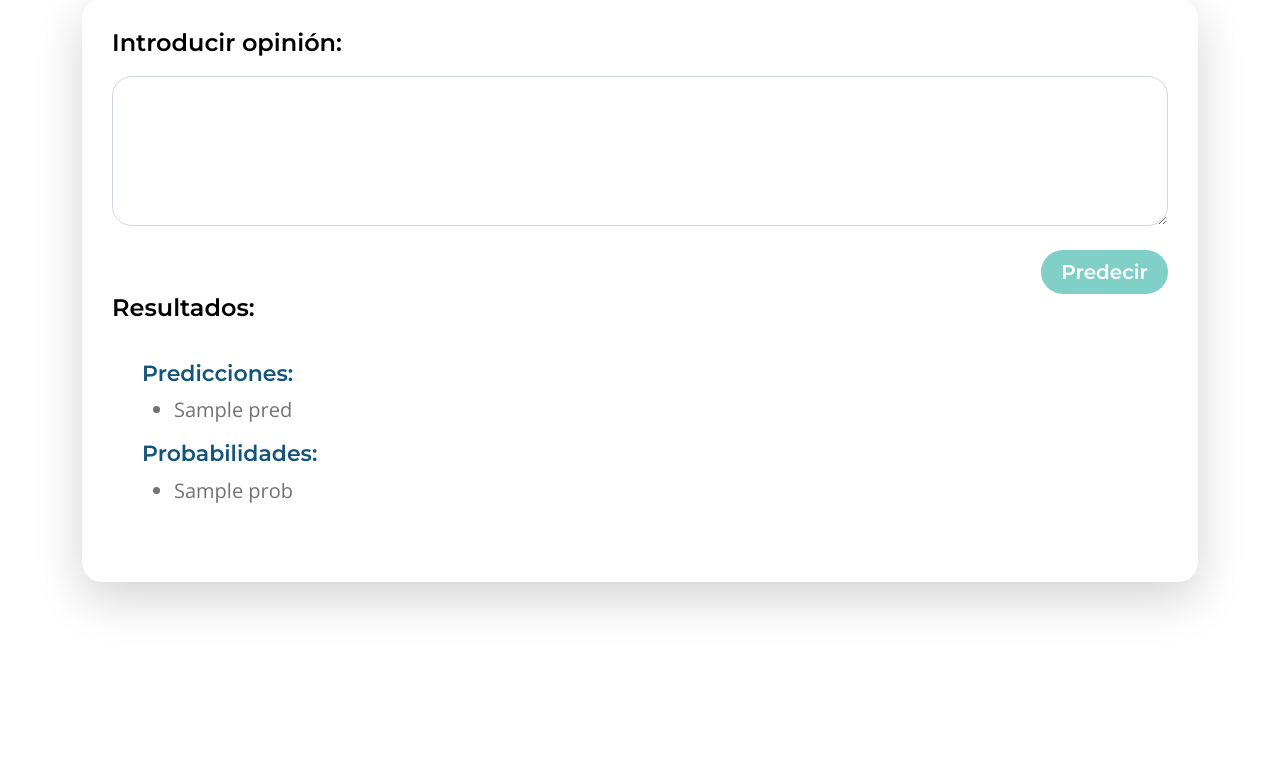
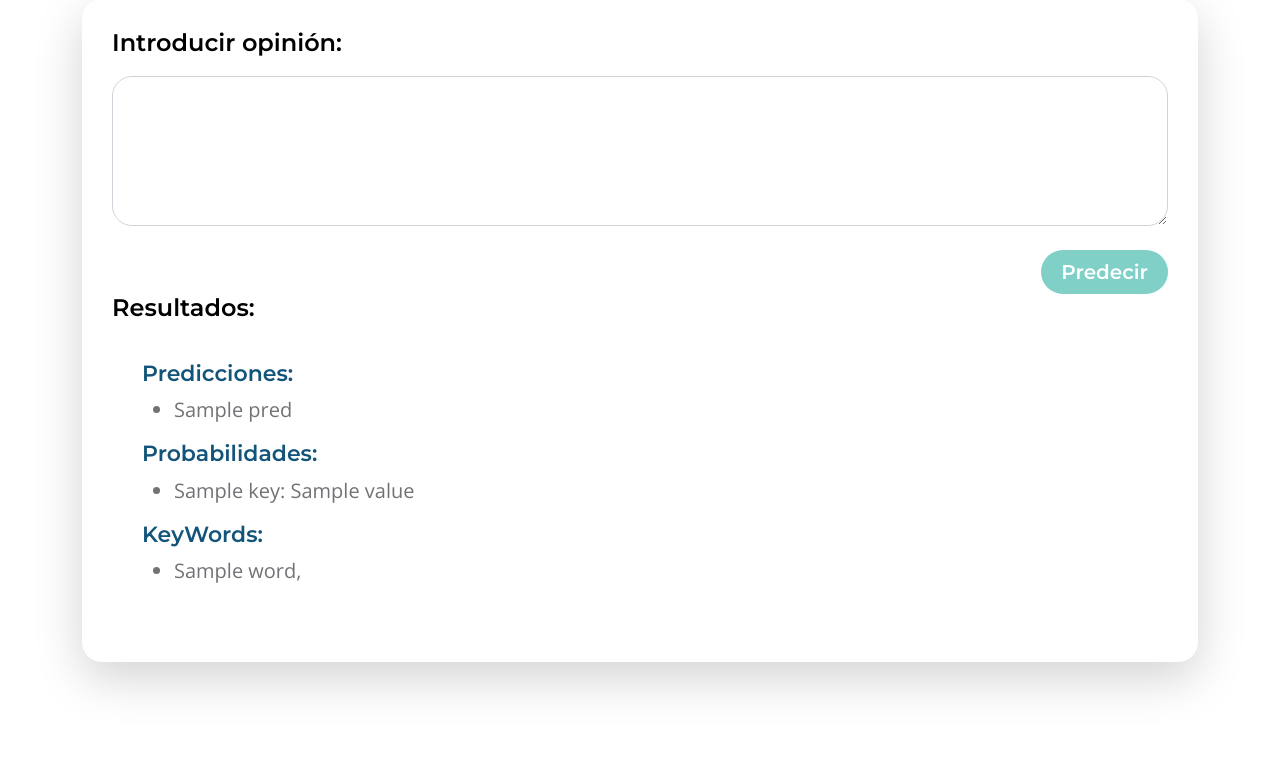
Before and after one commit to BI-Proyecto-2024/Proyecto-1, a Flask app: template Etapa 2/project/templates/indexapp.html in a window 1280 px wide. Shown: the part 1524-2286 px from the top of the page. Before the commit the page ends 2135 px from the top, so only its background shows below. Run offline with Flask 3, Linux system fonts and the light colour scheme; the template is opened without the code that fills it: most values are stand-ins (such as "Sample title", 1, 10 or a date in 2020); some libraries are stand-ins or nearby versions.

Commit message:
Correciones

```diff
--- a/Etapa 2/app.py
+++ b/Etapa 2/app.py
@@ -36,6 +36,7 @@ async def predict(
         if file:
             # Verificamos si el archivo es un Excel
             if not file.filename.endswith('.xlsx'):
+                print("No se proporcionó texto o archivo")
                 return JSONResponse(content={"error": "El archivo debe ser un Excel (.xlsx)"}, status_code=400)
 
             # Leemos el archivo Excel
@@ -46,6 +47,7 @@ async def predict(
             data = pd.DataFrame({"Textos_espanol": [text_input]})
 
         else:
+            print("No se proporcionó texto o archivo")
             return JSONResponse(content={"error": "No se proporcionó texto o archivo"}, status_code=400)
 
         # Realiza predicciones
--- a/Etapa 2/project/templates/indexapp.html
+++ b/Etapa 2/project/templates/indexapp.html
@@ -185,7 +185,8 @@
                                                     </div>
                                                 </form>
 
-                                                {% if prediction %}
+                                                {% if results %}
+                                                {% for result in results%}
                                                 <h5>Resultados:</h5>
                                                 <div class="mb-0" style="padding: 30px;">
                                                     <h6>Predicciones:</h6>
@@ -196,11 +197,20 @@
                                                     </ul>
                                                     <h6>Probabilidades:</h6>
                                                     <ul>
-                                                        {% for prob in prediction['probabilities'] %}
-                                                            <li>{{ prob }}</li>
+                                                        {% for key, value in result['probabilidades'].items() %}
+                                                            <li>{{ key }}: {{ value }}</li>
                                                         {% endfor %}
                                                     </ul>
+                                                    <h6>KeyWords:</h6>
+                                                    <ul>
+                                                        <li>
+                                                        {% for word in prediction['texto'] %}
+                                                            {{word}},
+                                                        {% endfor %}
+                                                        </li>
+                                                    </ul>
                                                 </div>
+                                                {% endfor %}
                                             {% elif error %}
                                                 <h5>Error:</h5>
                                                 <div class="mb-0" style="padding: 30px;">
@@ -220,7 +230,7 @@
                                     <div class="row">
                                         <div class="col-lg-12 col-md-6 col-12 mb-4 mb-lg-0">
                                             <div class="custom-block bg-white shadow-lg">
-                                                <form action="/predict" method="POST" class="custom-form contact-form">
+                                                <form action="/predict" method="POST" class="custom-form contact-form" enctype="multipart/form-data">
                                                     <div class="form-group form-floating">
                                                         <h5 style="padding-bottom: 10px;">Introducir opinión:</h5>
                                                         <label for="text"></label>
@@ -255,8 +265,8 @@
                                                     </ul>
                                                     <h6>Probabilidades:</h6>
                                                     <ul>
-                                                        {% for prob in prediction['probabilities'] %}
-                                                            <li>{{ prob }}</li>
+                                                        {% for key, value in result['probabilidades'].items() %}
+                                                            <li>{{ key }}: {{ value }}</li>
                                                         {% endfor %}
                                                     </ul>
                                                     <h6>KeyWords:</h6>
```
Also changed, not shown: 1 other file.
